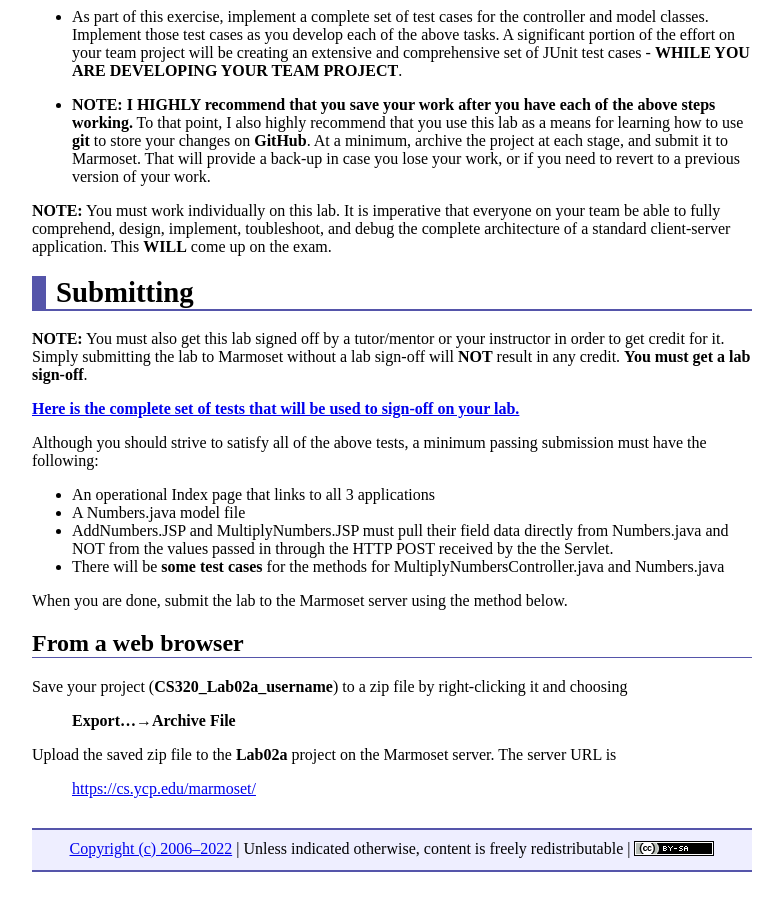
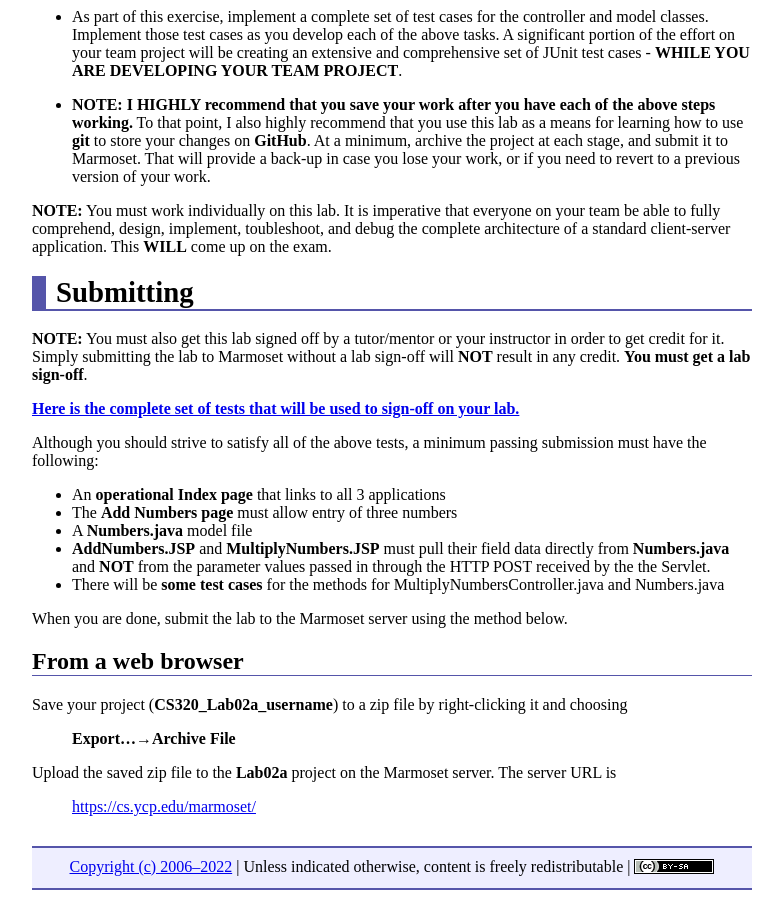
Before and after one commit to ycpcs/cs320-spring2022, a Jekyll site: the page built from labs/lab02a.md, in a window 1280 px wide and 900 px high, scrolled down 1095 px. Shown: the whole window, without its empty margins (248-1031 px from the left). Built offline with Jekyll 4.4.1, drawn with Linux system fonts in a browser that asks for light colours.

Commit message:
minimum passing criteria

```diff
--- a/labs/lab02a.md
+++ b/labs/lab02a.md
@@ -42,9 +42,10 @@ Submitting
 **[Here is the complete set of tests that will be used to sign-off on your lab.](lab02a-signoff-criteria.html)**
 
 Although you should strive to satisfy all of the above tests, a minimum passing submission must have the following:
-* An operational Index page that links to all 3 applications
-* A Numbers.java model file
-* AddNumbers.JSP and MultiplyNumbers.JSP must pull their field data directly from Numbers.java and NOT from the values passed in through the HTTP POST received by the the Servlet.
+* An **operational Index page** that links to all 3 applications
+* The **Add Numbers page** must allow entry of three numbers
+* A **Numbers.java** model file
+* **AddNumbers.JSP** and **MultiplyNumbers.JSP** must pull their field data directly from **Numbers.java** and **NOT** from the parameter values passed in through the HTTP POST received by the the Servlet.
 * There will be **some test cases** for the methods for MultiplyNumbersController.java and Numbers.java
 
 When you are done, submit the lab to the Marmoset server using the method below.
```
